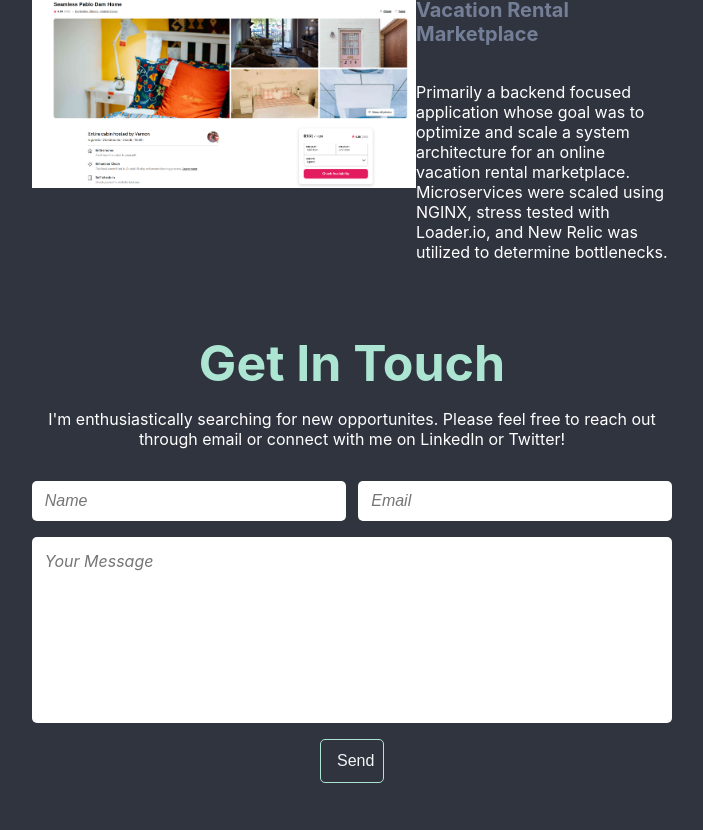
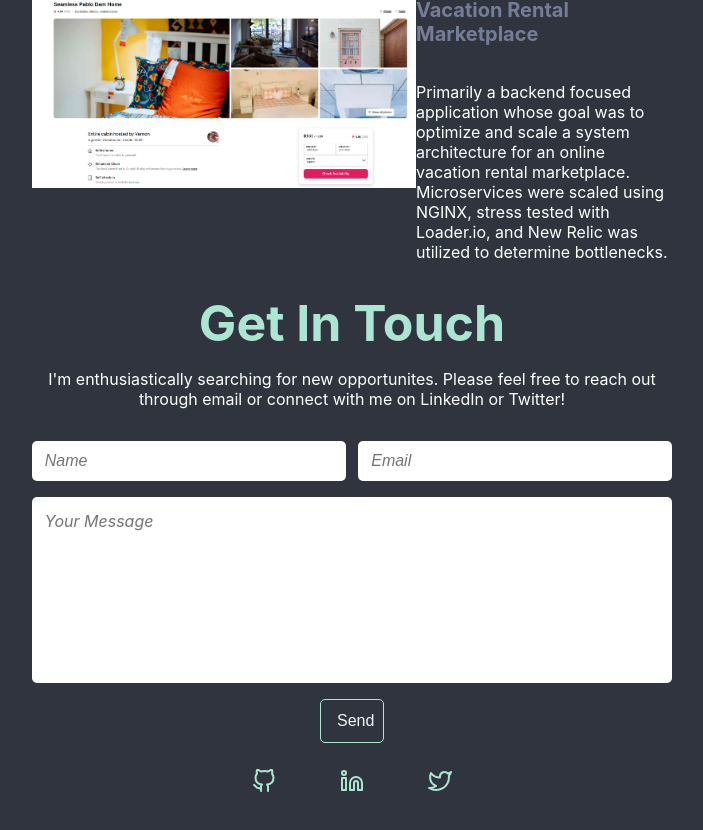
Before and after one commit to meekoder/meekoder.github.io, a React (Create React App) app: page / in a window 1280 px wide. Shown: the part 2878-3708 px from the top of the page, without its empty margins (288-991 px from the left). Built offline with nearby package versions, Linux system fonts and the light colour scheme.

Commit message:
added socials to contact section

```diff
--- a/src/Contact.js
+++ b/src/Contact.js
@@ -1,5 +1,6 @@
 import React from 'react';
 import styled from 'styled-components';
+import Social from './Social';
 
 const Main = styled.div`
   width: 50%;
@@ -108,6 +109,7 @@ const Contact = () => {
         <Message placeholder="Your Message"></Message>
       </Form>
       <Send type="submit">Send</Send>
+      <Social />
     </Main>
   );
 };
--- a/src/Social.js
+++ b/src/Social.js
@@ -4,9 +4,6 @@ import styled from 'styled-components';
 import Icon from './icons/icon';
 
 const StyledDiv = styled.div`
-  position: fixed;
-  height: 90vh;
-  width: 50%;
   display: flex;
   flex-direction: column;
   justify-content: center;
@@ -14,7 +11,6 @@ const StyledDiv = styled.div`
 
 const SocialList = styled.ul`
   display: flex;
-  flex-direction: column;
   align-items: center;
   margin: 0;
   padding: 0;
@@ -22,28 +18,22 @@ const SocialList = styled.ul`
 
   &:after {
     content: '';
-    display: block;
-    width: 1px;
-    height: 90px;
-    margin: 0 auto;
-    background-color: var(--light-slate);
+    height: 5em;
   }
 
   li {
-    &:last-of-type {
-      margin-bottom: 20px;
-    }
     a {
-      padding: 10px;
+      padding: 2em;
 
-      &:hover,
-      &:focus {
-        transform: translateY(-3px);
-      }
 
       svg {
-        width: 20px;
-        height: 20px;
+        width: 1.5em;
+        height: 1.5em;
+        &:hover,
+        &:focus {
+          transform: translateY(-3px);
+          transition: transform .3s cubic-bezier(.3,0,.45,1);
+        }
       }
     }
   }
--- a/src/icons/github.js
+++ b/src/icons/github.js
@@ -6,7 +6,7 @@ const IconGitHub = () => (
     role="img"
     viewBox="0 0 24 24"
     fill="none"
-    stroke="currentColor"
+    stroke="#ace6d3"
     strokeWidth="2"
     strokeLinecap="round"
     strokeLinejoin="round"
--- a/src/icons/linkedin.js
+++ b/src/icons/linkedin.js
@@ -6,7 +6,7 @@ const IconLinkedin = () => (
     role="img"
     viewBox="0 0 24 24"
     fill="none"
-    stroke="currentColor"
+    stroke="#ace6d3"
     strokeWidth="2"
     strokeLinecap="round"
     strokeLinejoin="round"
--- a/src/icons/twitter.js
+++ b/src/icons/twitter.js
@@ -6,7 +6,7 @@ const IconTwitter = () => (
     role="img"
     viewBox="0 0 24 24"
     fill="none"
-    stroke="currentColor"
+    stroke="#ace6d3"
     strokeWidth="2"
     strokeLinecap="round"
     strokeLinejoin="round"
```
